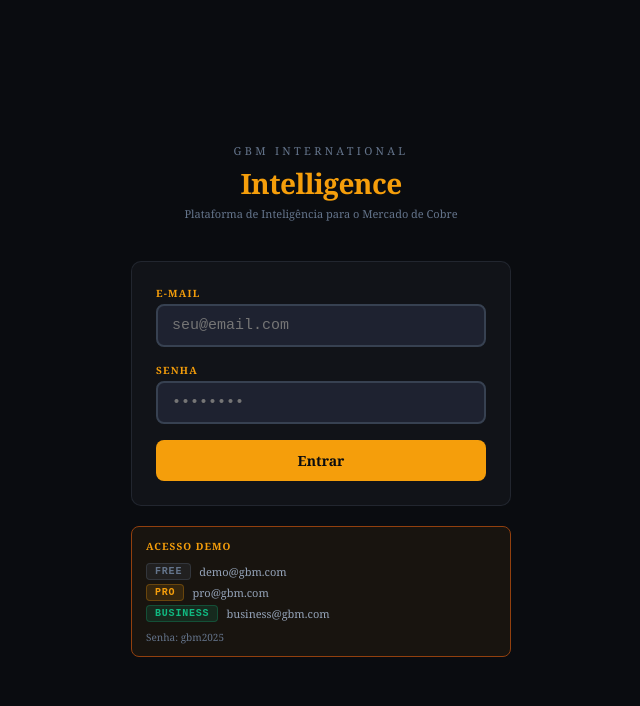
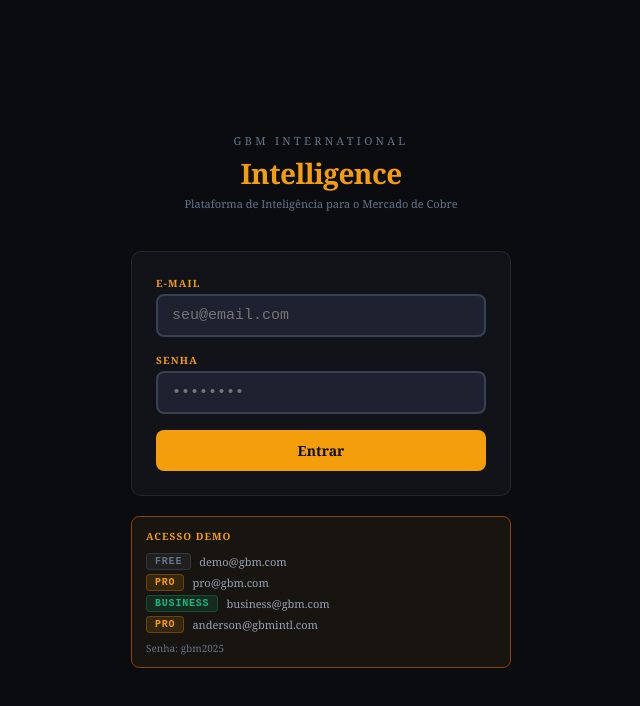
Before and after one commit to claudioraraujo-hash/GBM-Intelligence, a React (Vite) app: page / in a window 1280 px wide. Shown: the top 706 px of the page, without its empty margins (319-959 px from the left). Built offline with nearby package versions, Linux system fonts and the light colour scheme; the HTML template or start-up script is replaced by a standard one.

Commit message:
Update App.jsx

```diff
--- a/src/App.jsx
+++ b/src/App.jsx
@@ -9,9 +9,10 @@
 };
 
 const DEMO_USERS = [
-  { email: "demo@gbm.com",      password: "gbm2025", name: "Demo GBM",    plan: "free"     },
-  { email: "pro@gbm.com",       password: "gbm2025", name: "Usuário Pro", plan: "pro"      },
-  { email: "business@gbm.com",  password: "gbm2025", name: "GBM Admin",   plan: "business" },
+  { email: "demo@gbm.com",         password: "gbm2025", name: "Demo GBM",      plan: "free"     },
+  { email: "pro@gbm.com",          password: "gbm2025", name: "Usuário Pro",   plan: "pro"      },
+  { email: "business@gbm.com",     password: "gbm2025", name: "GBM Admin",     plan: "business" },
+  { email: "anderson@gbmintl.com", password: "gbm2026", name: "Anderson GBM",  plan: "pro"      },
 ];
 
 // ─── Formatters ───────────────────────────────────────────────────────────────
```
